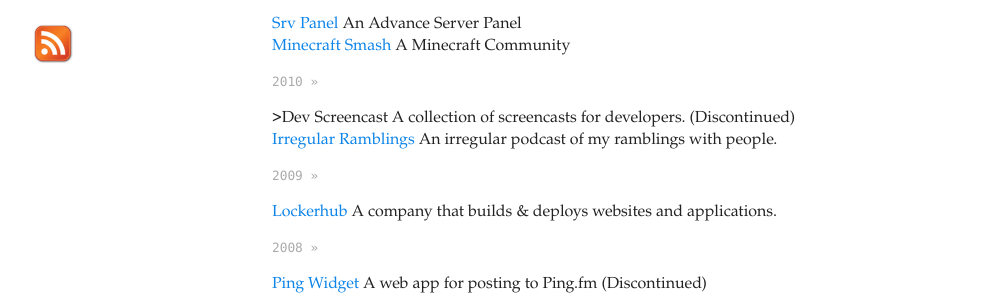
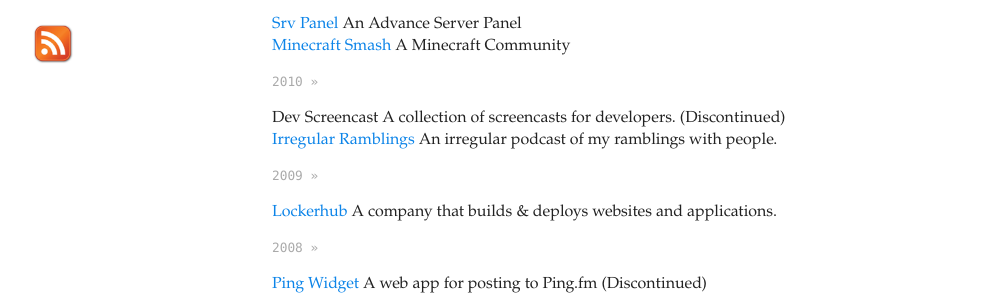
Before and after one commit to akosednar/akosednar.github.com, a Jekyll site: the page built from index.html, in a window 1280 px wide. Shown: the part 289-589 px from the top of the page, without its empty margins (138-1141 px from the left). Built offline with Jekyll 4.4.1, drawn with Linux system fonts in a browser that asks for light colours.

Commit message:
Accidental carrot

```diff
--- a/index.html
+++ b/index.html
@@ -31,7 +31,7 @@
 
   <h2 class="project-date">2010 &raquo;</h2>
   <ul class="posts">
-	<li>>Dev Screencast A collection of screencasts for developers. <i>(Discontinued)</i></li>
+	<li>Dev Screencast A collection of screencasts for developers. <i>(Discontinued)</i></li>
         <li><a href="http://irregularramblings.com/">Irregular Ramblings</a> An irregular podcast of my ramblings with people.</li>
 </ul>
 
```
